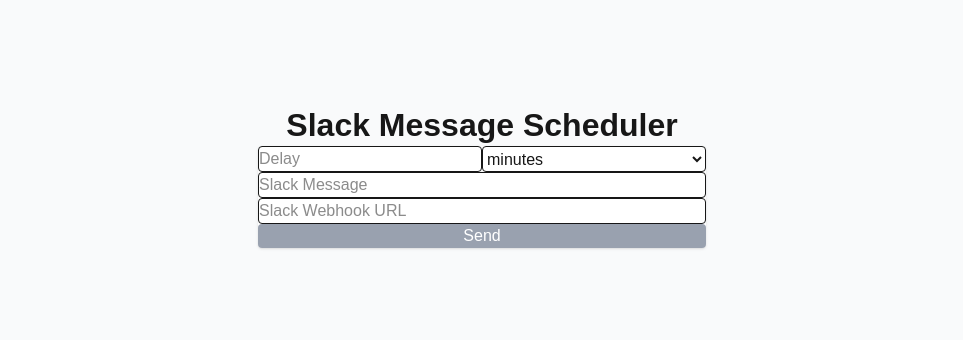
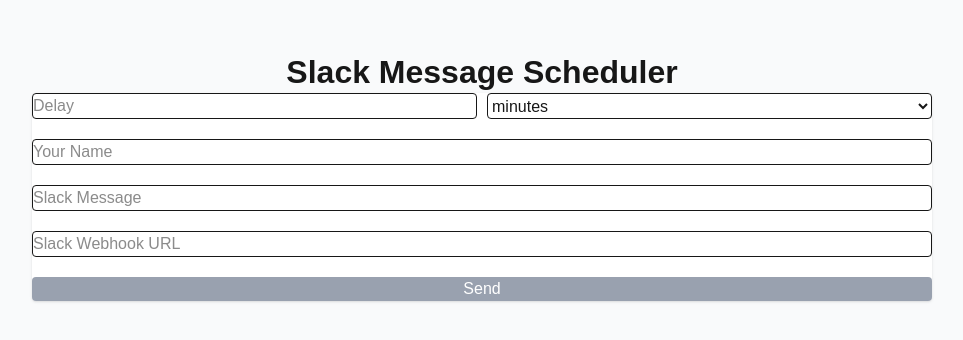
Before and after one commit to drahcir-ediacla/coding-challenge-nextjs, a Next.js app: page / in a window 1280 px wide. Shown: the part 224-564 px from the top of the page, without its empty margins (158-1121 px from the left). Built offline with nearby package versions, Linux system fonts and the light colour scheme.

Commit message:
Candidate Input Name

```diff
--- a/app/globals.css
+++ b/app/globals.css
@@ -3,14 +3,6 @@
 :root {
   --background: #ffffff;
   --foreground: #171717;
-}
-
-
-@media (prefers-color-scheme: dark) {
-  :root {
-    --background: #0a0a0a;
-    --foreground: #ededed;
-  }
 }
 
 body {
--- a/app/page.tsx
+++ b/app/page.tsx
@@ -15,6 +15,8 @@
   const [delayUnit, setDelayUnit] = useState<TimeUnit>('minutes');
   const [message, setMessage] = useState<string>('');
   const [hookUrl, setHookUrl] = useState<string>('');
+  const [candidateName, setCandidateName] = useState<string>('');
+
   console.log('hookUrl:', hookUrl)
   const [isSending, setIsSending] = useState<boolean>(false);
 
@@ -33,7 +35,7 @@
           headers: { 'Content-Type': 'application/json' },
           body: JSON.stringify({
             webhookUrl: hookUrl,
-            message: message,
+            message: `From ${candidateName}'s Slack Bot: ${message}`
           }),
         });
 
@@ -64,9 +66,9 @@
     <main className="min-h-screen flex flex-col items-center justify-center p-4 bg-gray-50">
       <h1 className="text-2xl font-semibold mb-6">Slack Message Scheduler</h1>
 
-      <div className="w-full max-w-md space-y-4 bg-white p-6 rounded shadow">
+      <div className="flex flex-col gap-[20px] w-[900px] bg-white p-[20px] rounded shadow">
         {/* Delay Input */}
-        <div className="flex space-x-2">
+        <div className="flex gap-[10px] m-[10px]">
           <input
             type="number"
             placeholder="Delay"
@@ -87,6 +89,14 @@
             <option value="hours">hours</option>
           </select>
         </div>
+
+        <input
+          type="text"
+          placeholder="Your Name"
+          value={candidateName}
+          onChange={(e) => setCandidateName(e.target.value)}
+          className="border p-2 rounded w-full"
+        />
 
         {/* Slack Message Input */}
         <input
```
Also changed, not shown: package.json (+7 -6 lines), 1 other file (tests, documents, lock files or other folders).
